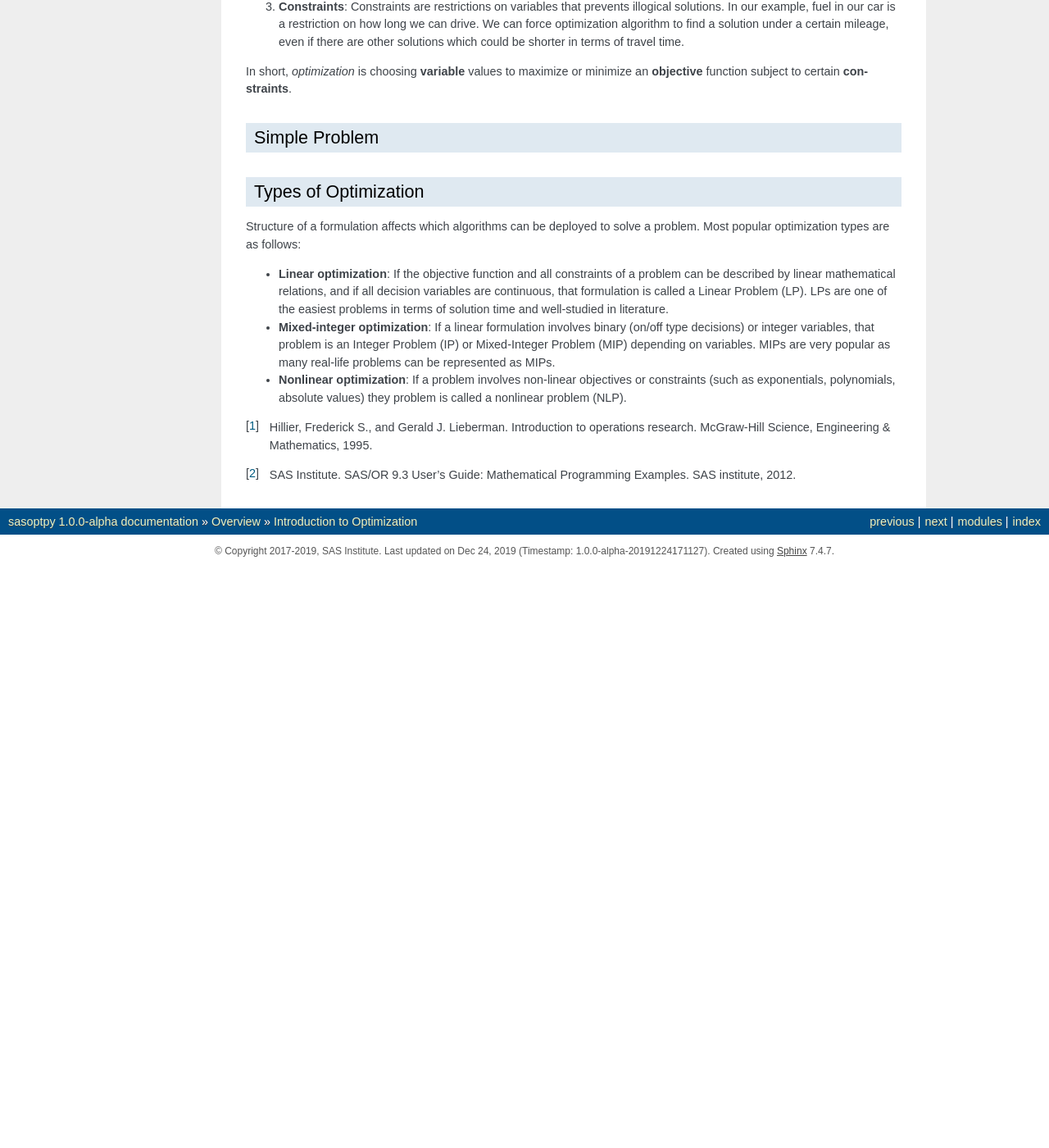
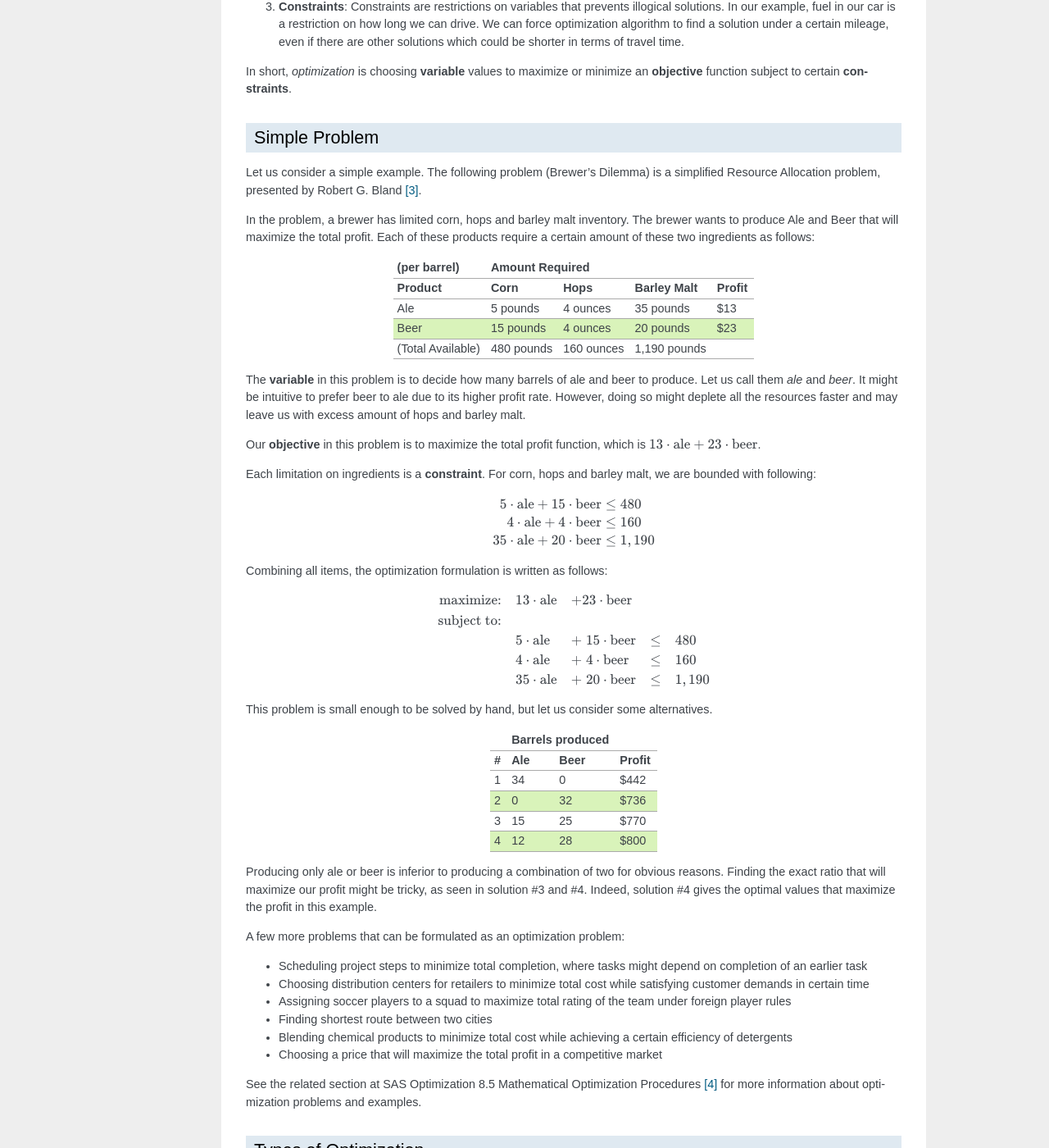
Before and after one commit to sassoftware/sasoptpy, a Sphinx documentation site: the page built from doc/overview/intro.rst, in a window 1280 px wide and 1400 px high, scrolled down 978 px. Shown: the whole window at 82% size. Built offline with Sphinx 7.4.7, drawn with Linux system fonts in a browser that asks for light colours; formulas are drawn with MathJax 3; before the commit the page ends 1670 px from its top, so only the background shows below that; some of the changed text lies outside the part shown.

Commit message:
Added brewery problem and mathjax

```diff
--- a/doc/conf.py
+++ b/doc/conf.py
@@ -45,12 +45,15 @@ extensions = [
     'sphinx.ext.autosummary',
     'IPython.sphinxext.ipython_console_highlighting',
     'IPython.sphinxext.ipython_directive',
-    'sphinx.ext.imgmath',
+    #'sphinx.ext.imgmath',
     'sphinxcontrib.fulltoc',
     'numpydoc',
+    'sphinx.ext.mathjax'
     #'sphinxcontrib.httpdomain',
     #'sphinxcontrib.excel_table',
 ]
+
+mathjax_path = "https://cdnjs.cloudflare.com/ajax/libs/mathjax/2.7.5/MathJax.js?config=TeX-MML-AM_CHTML"
 
 # Add any paths that contain templates here, relative to this directory.
 templates_path = ['_templates']
--- a/doc/index.rst
+++ b/doc/index.rst
@@ -13,7 +13,6 @@ sasoptpy: SAS Optimization Interface for Python
 `Issues <https://github.com/sassoftware/sasoptpy/issues>`_ |
 `Releases <https://github.com/sassoftware/sasoptpy/releases>`_ |
 `Community <https://communities.sas.com/t5/Mathematical-Optimization/bd-p/operations_research>`_
-
 
 *sasoptpy* is a Python package providing a modeling interface for
 `SAS Viya <https://www.sas.com/en_us/software/viya.html>`_  and SAS/OR
--- a/doc/overview/intro.rst
+++ b/doc/overview/intro.rst
@@ -26,7 +26,7 @@ Optimization problems often consists of following steps [#]_ [#]_:
 * Solve the model
 * Interpret the solution
 
-Often, a process if often observed by the modeler to identify the problems.
+Often, a process is often observed by the modeler to identify the problems.
 Several examples are finding shortest path between two locations, maximizing a profit,
 and maximizing the accuracy of a handwriting recognition algorithm.
 
@@ -68,8 +68,82 @@ to certain **constraints**.
 Simple Problem
 --------------
 
+Let us consider a simple example. The following problem (Brewer's Dilemma) is a simplified Resource Allocation problem,
+presented by Robert G. Bland [#]_.
 
+In the problem, a brewer has limited corn, hops and barley malt inventory. The brewer wants to produce Ale and Beer that
+will maximize the total profit. Each of these products require a certain amount of these two ingredients as follows:
 
++-------------------+----------------------------------------+--------+
+| (per barrel)      |             Amount Required            |        |
++-------------------+------------+------------+--------------+--------+
+| Product           |    Corn    |    Hops    |  Barley Malt | Profit |
++===================+============+============+==============+========+
+| Ale               |   5 pounds |   4 ounces |    35 pounds |    $13 |
++-------------------+------------+------------+--------------+--------+
+| Beer              |  15 pounds |   4 ounces |    20 pounds |    $23 |
++-------------------+------------+------------+--------------+--------+
+| (Total Available) | 480 pounds | 160 ounces | 1,190 pounds |        |
++-------------------+------------+------------+--------------+--------+
+
+The **variable** in this problem is to decide how many barrels of ale and beer to produce. Let us call them `ale` and
+`beer`. It might be intuitive to prefer beer to ale due to its higher profit rate. However, doing so might deplete all
+the resources faster and may leave us with excess amount of hops and barley malt.
+
+Our **objective** in this problem is to maximize the total profit function, which is
+:math:`13 \cdot \text{ale} + 23 \cdot \text{beer}`.
+
+Each limitation on ingredients is a **constraint**. For corn, hops and barley malt, we are bounded with following:
+
+.. math::
+
+   5 \cdot \text{ale} + 15 \cdot \text{beer} &\leq 480 \\
+   4 \cdot \text{ale} + 4 \cdot \text{beer} &\leq 160 \\
+   35 \cdot \text{ale} + 20 \cdot \text{beer} &\leq 1,190 \\
+
+Combining all items, the optimization formulation is written as follows:
+
+.. math::
+
+    \begin{array}{rllcl}
+    \displaystyle \text{maximize:} & 13 \cdot \text{ale} &+ 23 \cdot \text{beer} \\
+    \textrm{subject to:}  \\
+    &5 \cdot \text{ale} &+ \; 15 \cdot \text{beer} &\leq& 480 \\
+    &4 \cdot \text{ale} &+ \; 4 \cdot \text{beer} &\leq& 160 \\
+    &35 \cdot \text{ale} &+ \; 20 \cdot \text{beer} &\leq& 1,190 \\
+    \end{array}
+
+This problem is small enough to be solved by hand, but let us consider some alternatives.
+
++---+------------------+--------+
+|   | Barrels produced |        |
++---+--------+---------+--------+
+| # |   Ale  |   Beer  | Profit |
++===+========+=========+========+
+| 1 |     34 |       0 |   $442 |
++---+--------+---------+--------+
+| 2 |      0 |      32 |   $736 |
++---+--------+---------+--------+
+| 3 |     15 |      25 |   $770 |
++---+--------+---------+--------+
+| 4 |     12 |      28 |   $800 |
++---+--------+---------+--------+
+
+Producing only ale or beer is inferior to producing a combination of two for obvious reasons. Finding the exact ratio
+that will maximize our profit might be tricky, as seen in solution #3 and #4. Indeed, solution #4 gives the optimal
+values that maximize the profit in this example.
+
+A few more problems that can be formulated as an optimization problem:
+
+* Scheduling project steps to minimize total completion, where tasks might depend on completion of an earlier task
+* Choosing distribution centers for retailers to minimize total cost while satisfying customer demands in certain time
+* Assigning soccer players to a squad to maximize total rating of the team under foreign player rules
+* Finding shortest route between two cities
+* Blending chemical products to minimize total cost while achieving a certain efficiency of detergents
+* Choosing a price that will maximize the total profit in a competitive market
+
+See the related section at SAS Optimization 8.5 Mathematical Optimization Procedures [#]_ for more information about
+optimization problems and examples.
 
 Types of Optimization
 ---------------------
@@ -87,6 +161,9 @@ Most popular optimization types are as follows:
   exponentials, polynomials, absolute values) they problem is called a nonlinear problem (NLP).
 
 
+**References**
 
 .. [#] Hillier, Frederick S., and Gerald J. Lieberman. Introduction to operations research. McGraw-Hill Science, Engineering & Mathematics, 1995.
 .. [#] SAS Institute. SAS/OR 9.3 User's Guide: Mathematical Programming Examples. SAS institute, 2012.
+.. [#] Bland, Robert G. "The Allocation of Resources by Linear Programming." Scientific American 244 (1981): 126-144.
+.. [#] https://go.documentation.sas.com/?cdcId=pgmsascdc&cdcVersion=9.4_3.5&docsetId=casmopt&docsetTarget=casmopt_intro_toc.htm&locale=en
```
